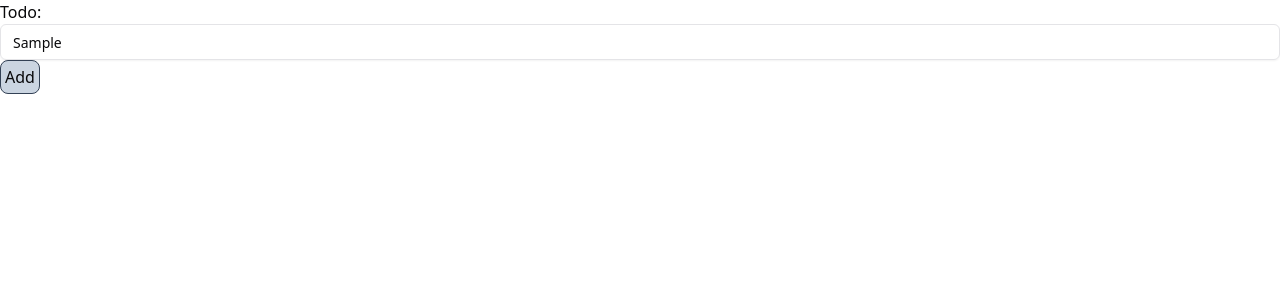
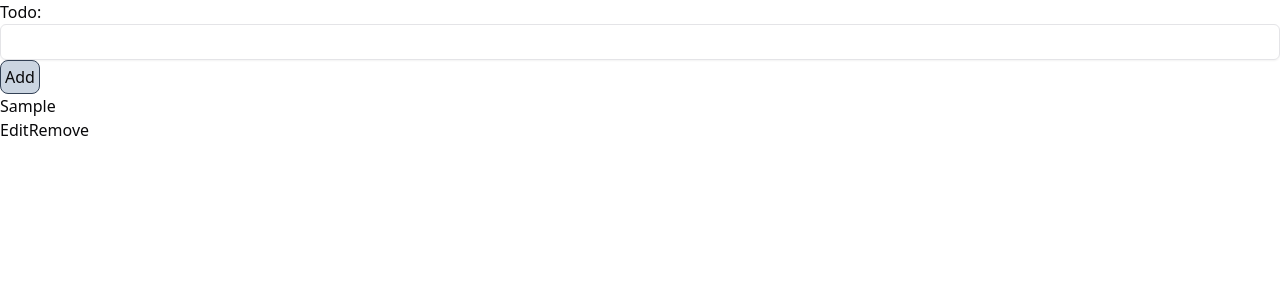
Before and after one commit to angkamilama/todo-ts-app, a React (Vite) app: page / in a window 1280 px wide. Both pictures are taken after typing "Sample" into the empty fields and a click on the button "Add". Shown: the top 300 px of the page. Built offline with nearby package versions, Linux system fonts and the light colour scheme.

Commit message:
add remove n edit button

```diff
--- a/src/App.tsx
+++ b/src/App.tsx
@@ -4,21 +4,18 @@ import { v4 as uuidv4 } from "uuid";
 
 const ADD_TODO = "ADD_TODO";
 
-const InitialState = {
-  todoList: [],
-};
+interface Todo {
+  todoItem: string;
+  id: string;
+  type?: string;
+}
 
-const reducer = (state, action) => {
+const initialState: Todo[] = [];
+
+const reducer = (state: Todo[], action: Todo) => {
   switch (action.type) {
-    case ADD_TODO: {
-      return {
-        ...state,
-        todoList: [
-          ...state.todoList,
-          { todoItem: action.todoItem, id: action.id },
-        ], // Correct state update
-      };
-    }
+    case ADD_TODO:
+      return [...state, { todoItem: action.todoItem, id: action.id }];
     default:
       return state;
   }
@@ -26,13 +23,14 @@ const reducer = (state, action) => {
 
 function App() {
   const [todoItem, setTodoItem] = useState("");
-  const [todo, dispatch] = useReducer(reducer, InitialState);
+  const [todo, dispatch] = useReducer(reducer, initialState);
 
-  const handleSubmit = (e) => {
+  const handleSubmit = (e: React.FormEvent<HTMLFormElement>) => {
     e.preventDefault();
     if (!todoItem) return;
     let todoId: string = uuidv4();
-    dispatch({ type: ADD_TODO, todoItem: e.target.value, id: todoId });
+    dispatch({ type: ADD_TODO, todoItem: todoItem, id: todoId });
+    setTodoItem("");
   };
 
   return (
@@ -52,9 +50,15 @@ function App() {
           </button>
         </form>
         <ul>
-          {todo.todoList.map((item) => (
-            <li key={item.id}>{item.todoItem}</li>
-          ))}
+          {todo.map((item) => {
+            return (
+              <div>
+                <li key={item.id}>{item.todoItem}</li>
+                <button>Edit</button>
+                <button>Remove</button>
+              </div>
+            );
+          })}
         </ul>
       </div>
     </>
```
